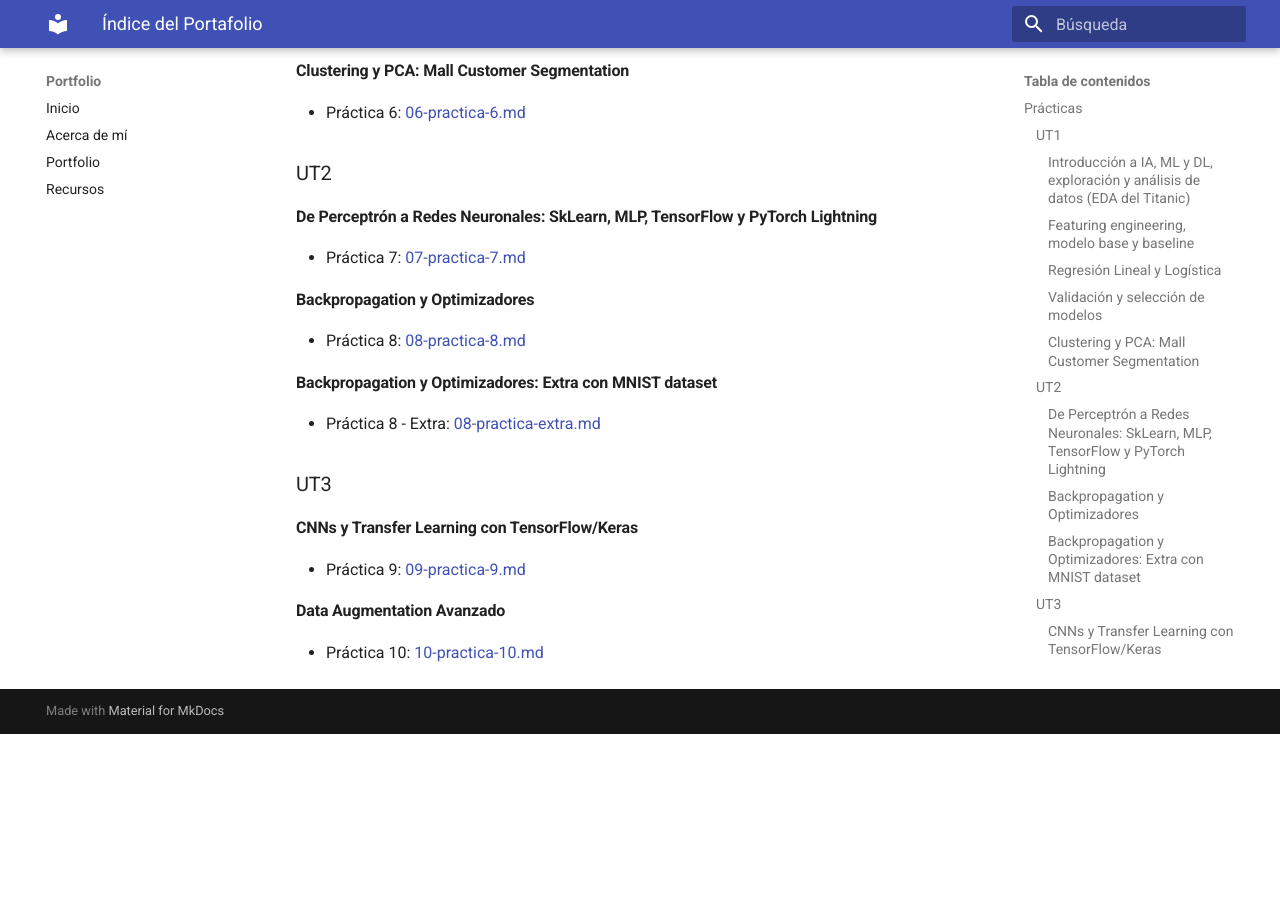
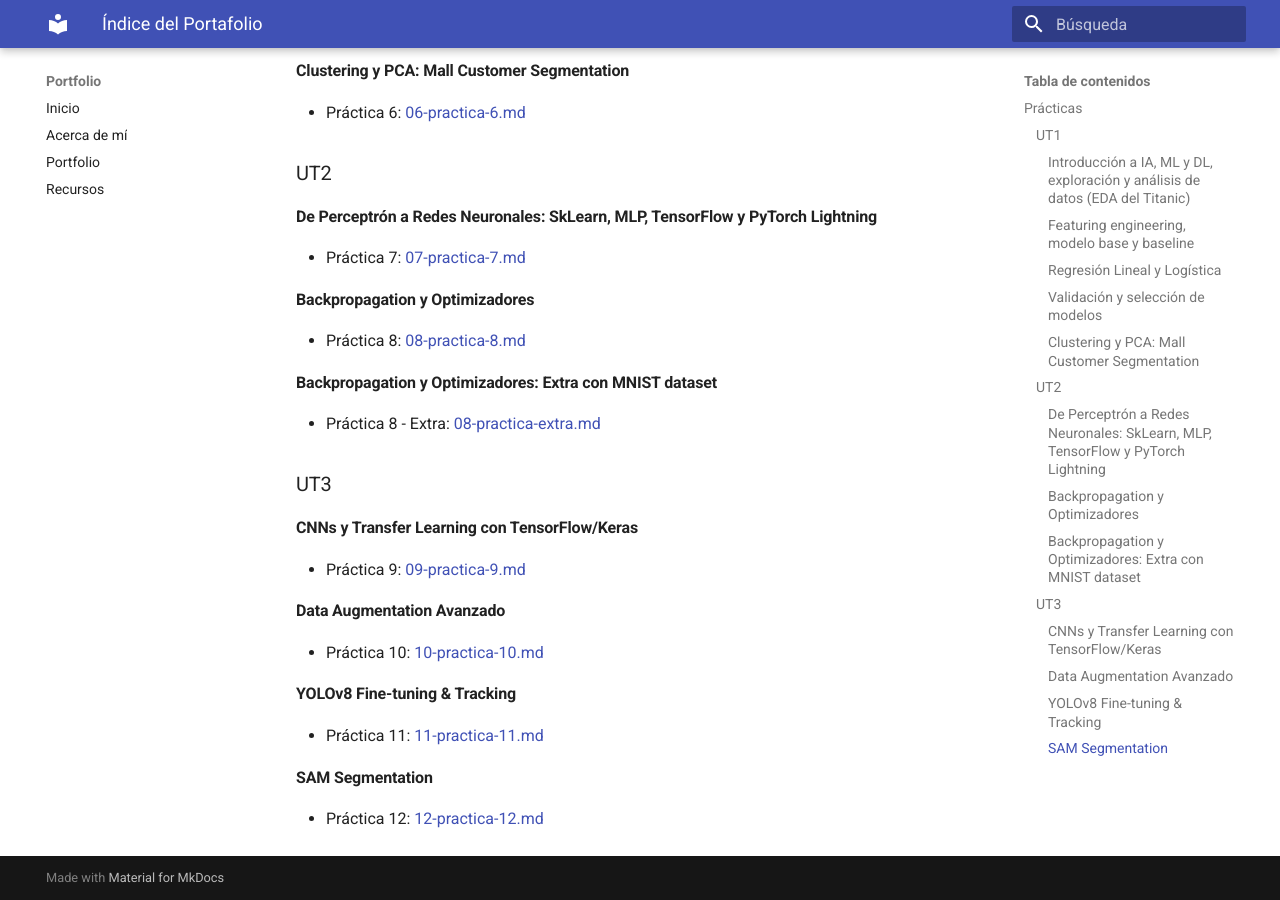
Before and after one commit to Sotogonzalo/IA-portfolio, an MkDocs documentation site: the page built from docs/portfolio/index.md, in a window 1280 px wide and 900 px high, scrolled down 751 px. Built offline with MkDocs 1.6.1 and Material for MkDocs 9.7.7, drawn with Linux system fonts in a browser that asks for light colours; before the commit the page ends 1485 px from its top, so only the background shows below that.

Commit message:
index actualizado..

```diff
--- a/docs/portfolio/index.md
+++ b/docs/portfolio/index.md
@@ -40,3 +40,7 @@ Bienvenido a las entradas del portafolio. Usá la plantilla para crear nuevas p
 - Práctica 9 - Extra: [09-practica-extra.md](09-practica-extra.md) -->
 #### Data Augmentation Avanzado
 - Práctica 10: [10-practica-10.md](10-practica-10.md)
+#### YOLOv8 Fine-tuning & Tracking
+- Práctica 11: [11-practica-11.md](11-practica-11.md)
+#### SAM Segmentation
+- Práctica 12: [12-practica-12.md](12-practica-12.md)
```
